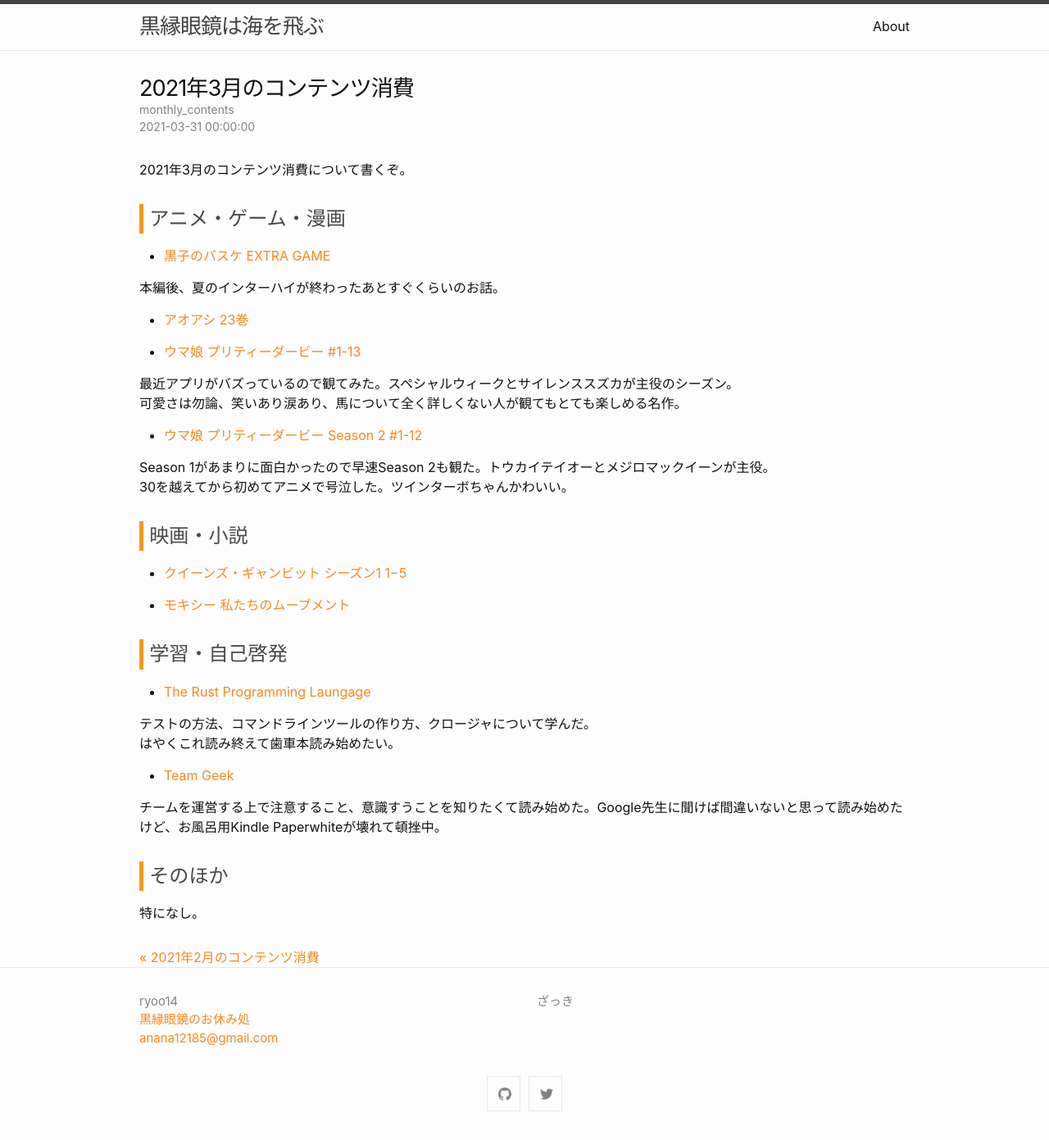
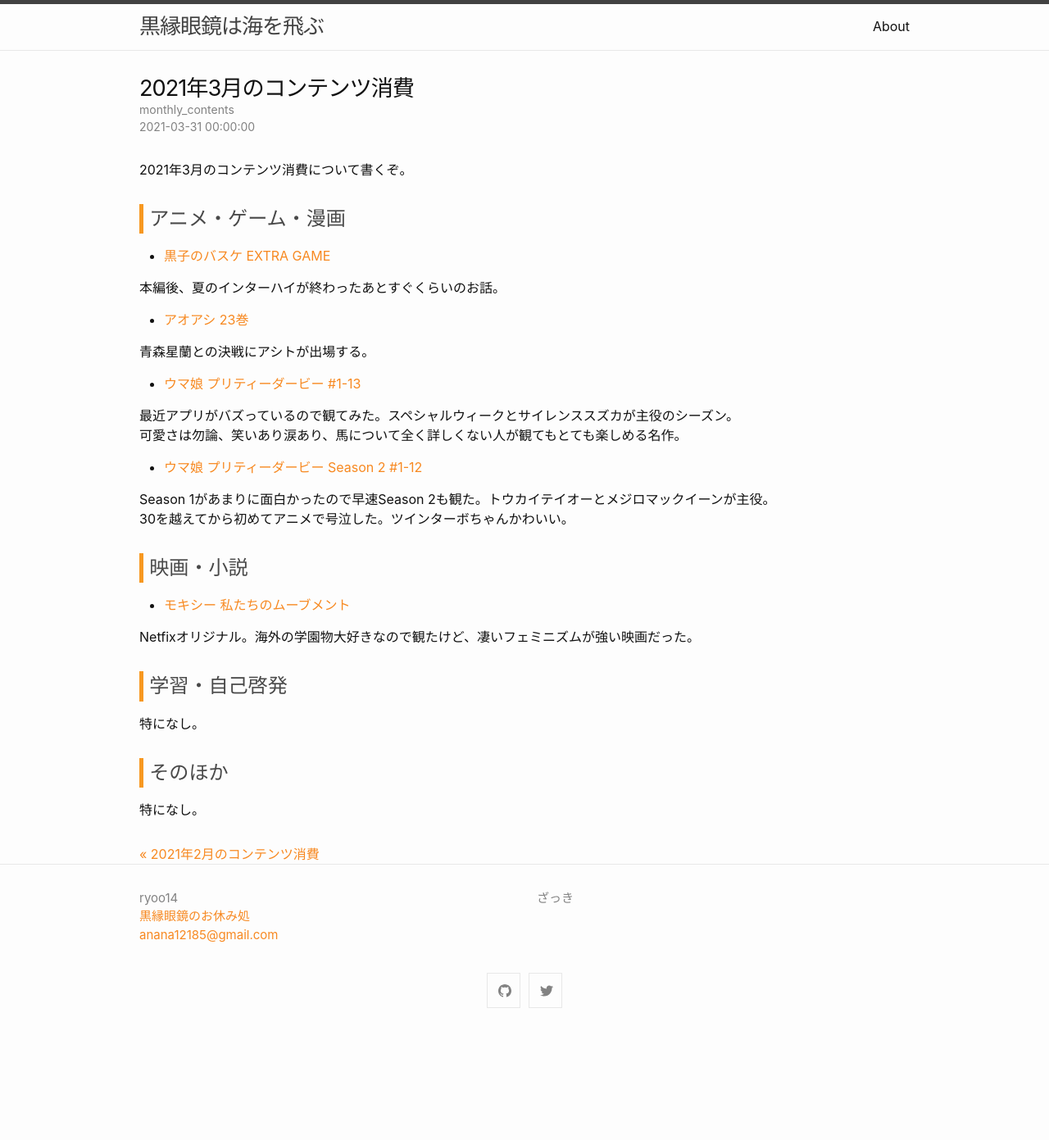
Before and after one commit to ryoo14/blog_ryoo_cc, a Jekyll site: the page built from _posts/2021-03-31-monthly_contents.md, in a window 1280 px wide. Shown: the whole page at 82% size. Built offline with Jekyll 4.4.1, drawn with Linux system fonts in a browser that asks for light colours; after the commit the page ends 1265 px from its top, so only the background shows below that.

Commit message:
20210403

```diff
--- a/_posts/2021-03-31-monthly_contents.md
+++ b/_posts/2021-03-31-monthly_contents.md
@@ -11,7 +11,9 @@ categories: monthly_contents
 
 本編後、夏のインターハイが終わったあとすぐくらいのお話。
 
-- [アオアシ 23巻]()
+- [アオアシ 23巻](https://amzn.to/39ExfUi)
+
+青森星蘭との決戦にアシトが出場する。
 
 - [ウマ娘 プリティーダービー #1-13](https://video.unext.jp/title/SID0034344)
 
@@ -26,19 +28,12 @@ Season 1があまりに面白かったので早速Season 2も観た。トウカ
 
 ## 映画・小説
 
-- [クイーンズ・ギャンビット シーズン1 1−5](https://www.netflix.com/title/80234304?s=i&trkid=14751296)
-
 - [モキシー 私たちのムーブメント](https://www.netflix.com/title/81078393?s=i&trkid=14170035)
 
+Netfixオリジナル。海外の学園物大好きなので観たけど、凄いフェミニズムが強い映画だった。
+
 ## 学習・自己啓発
-- [The Rust Programming Laungage](https://doc.rust-jp.rs/book-ja/title-page.html)
-
-テストの方法、コマンドラインツールの作り方、クロージャについて学んだ。
-はやくこれ読み終えて歯車本読み始めたい。
-
-- [Team Geek](https://amzn.to/37QlTeU)
-
-チームを運営する上で注意すること、意識すうことを知りたくて読み始めた。Google先生に聞けば間違いないと思って読み始めたけど、お風呂用Kindle Paperwhiteが壊れて頓挫中。
+特になし。
 
 ## そのほか
 特になし。
```
